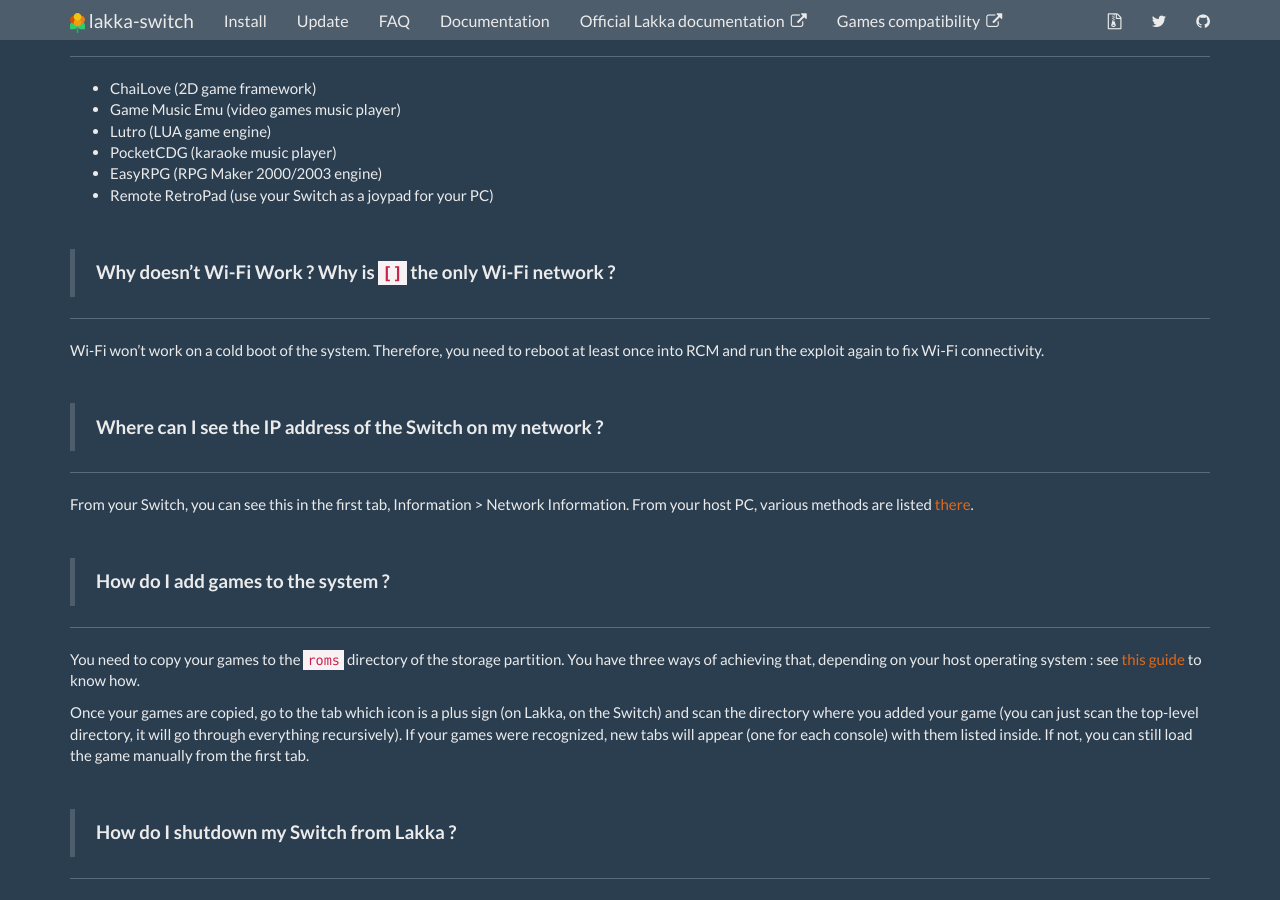
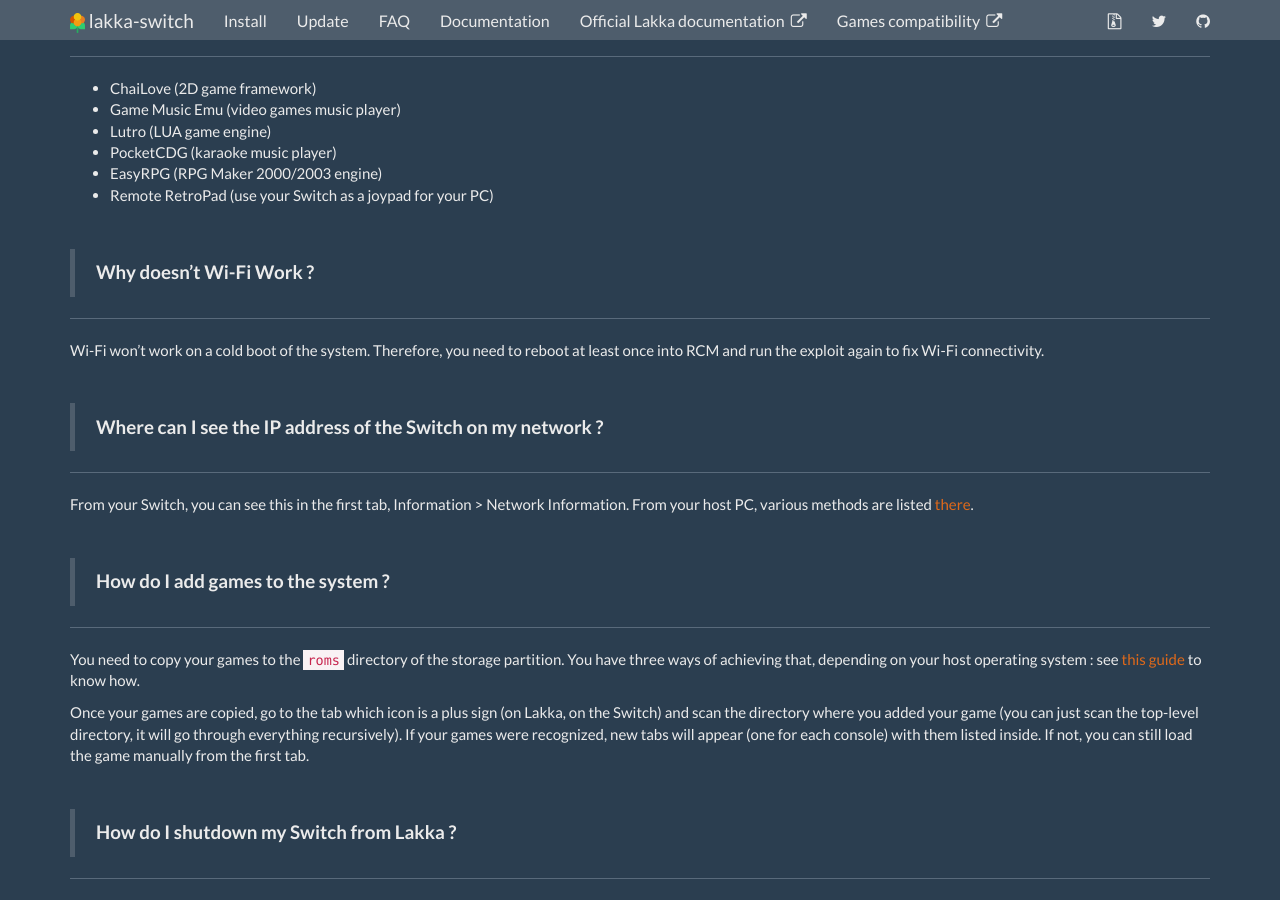
Before and after one commit to lakka-switch/documentation, a Jekyll site: the page built from faq.md, in a window 1280 px wide and 900 px high, scrolled down 1482 px. Built offline with Jekyll 4.4.1, drawn with Linux system fonts in a browser that asks for light colours; nearby versions of some CDN libraries.

Commit message:
Update faq.md

```diff
--- a/faq.md
+++ b/faq.md
@@ -63,7 +63,7 @@
 * Remote RetroPad (use your Switch as a joypad for your PC)
 
 &nbsp;
-> **Why doesn't Wi-Fi Work ? Why is `[]` the only Wi-Fi network ?**
+> **Why doesn't Wi-Fi Work ?**
 
 ***
 
```
